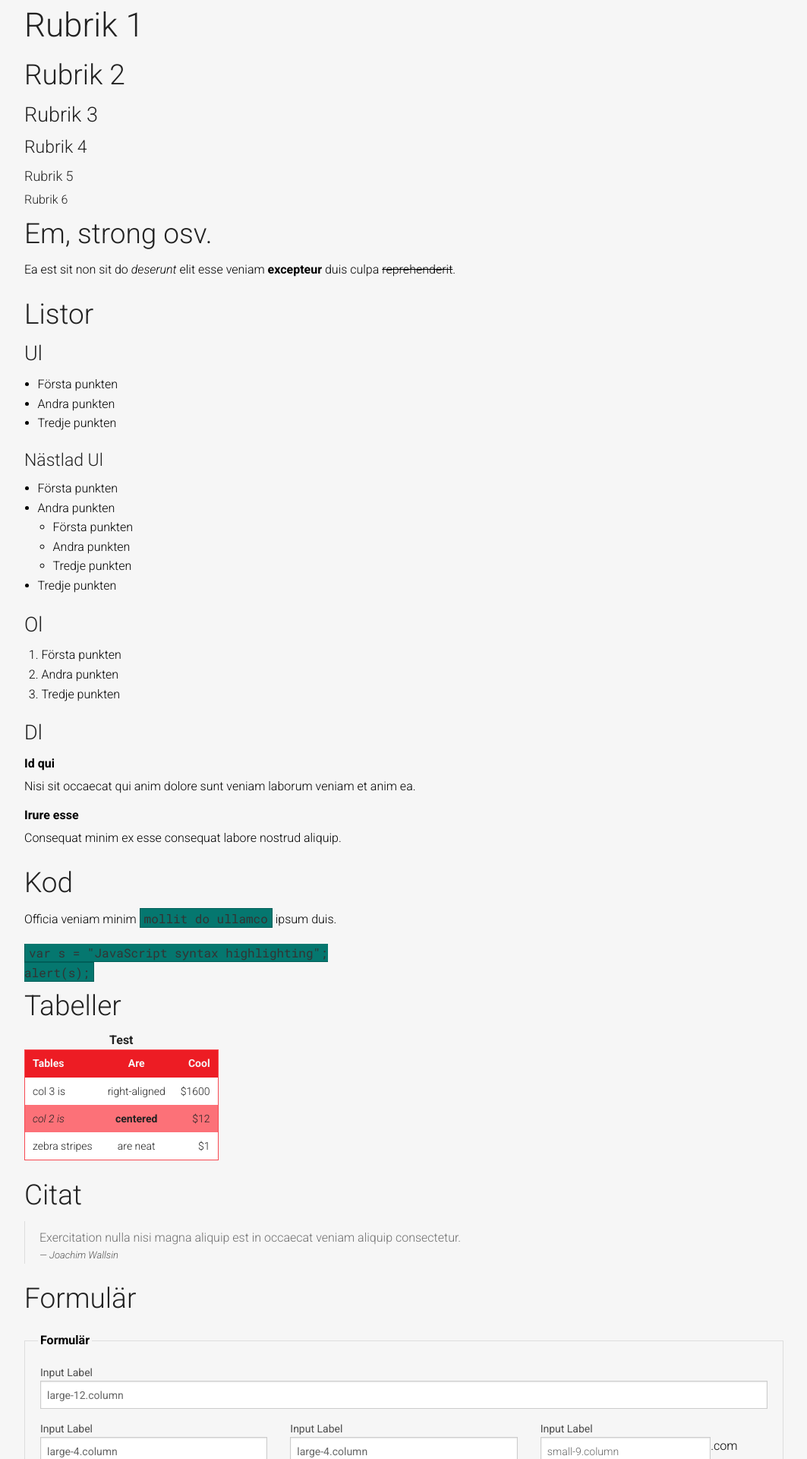
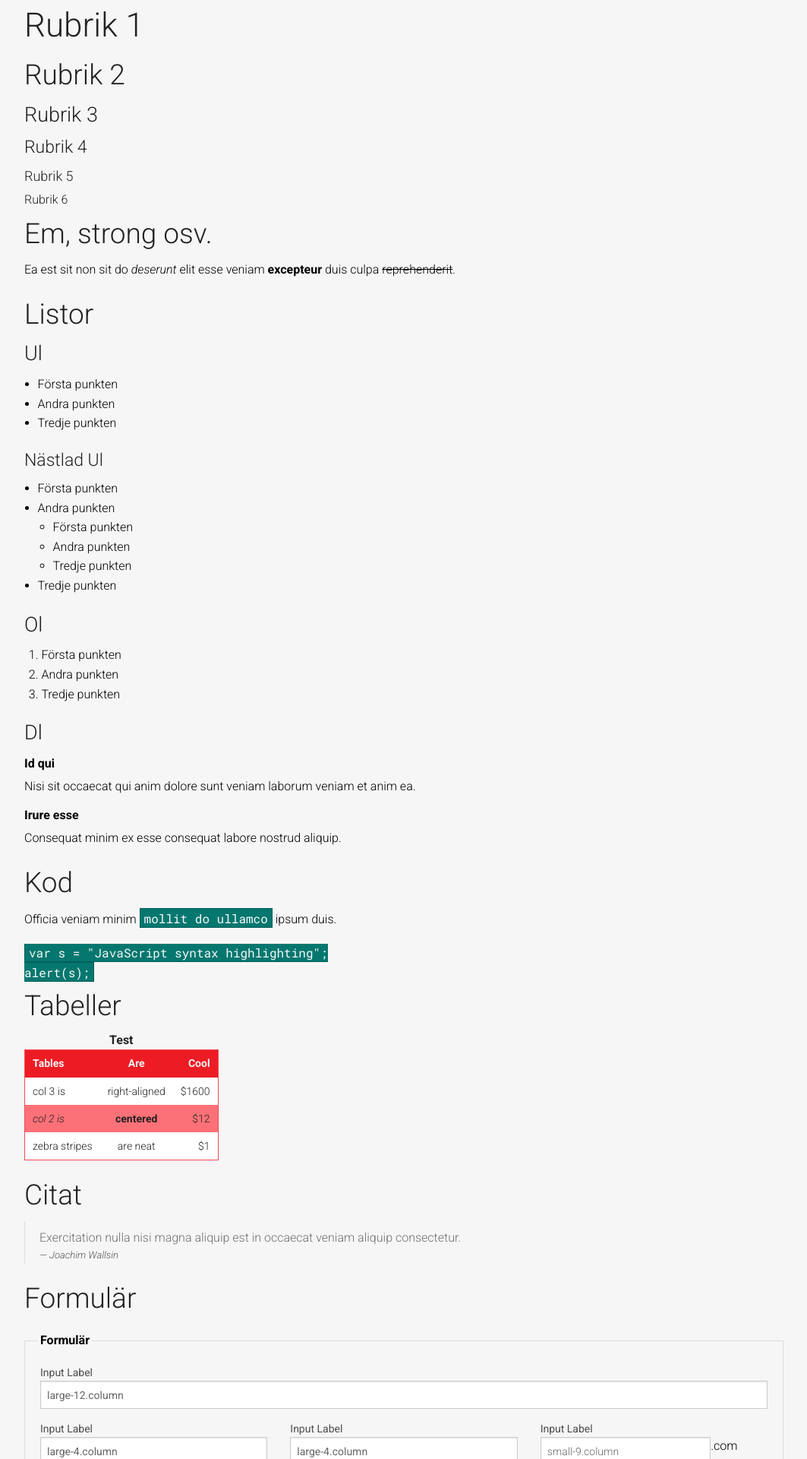
Before and after one commit to CalvinMcGee/wallsin.se, a Jekyll site: the page built from kitchen-sink.md, in a window 1280 px wide. Shown: the top 1920 px of the page at 76% size, without its empty margins (108-1171 px from the left). Built offline with Jekyll 4.4.1, drawn with Linux system fonts in a browser that asks for light colours.

Commit message:
Uppdaterar färg.

```diff
--- a/_sass/_settings.scss
+++ b/_sass/_settings.scss
@@ -43,7 +43,7 @@ $body-font-family: $font-family-sans-serif;
 $body-font-weight: $font-weight-light;
 $body-font-style: normal;
 
-$code-color: $oil;
+$code-color: $snow;
 $code-font-family: $font-family-monospace;
 $code-font-weight: $font-weight-normal;
 $code-background-color: $secondary-color-dark-1;
```
